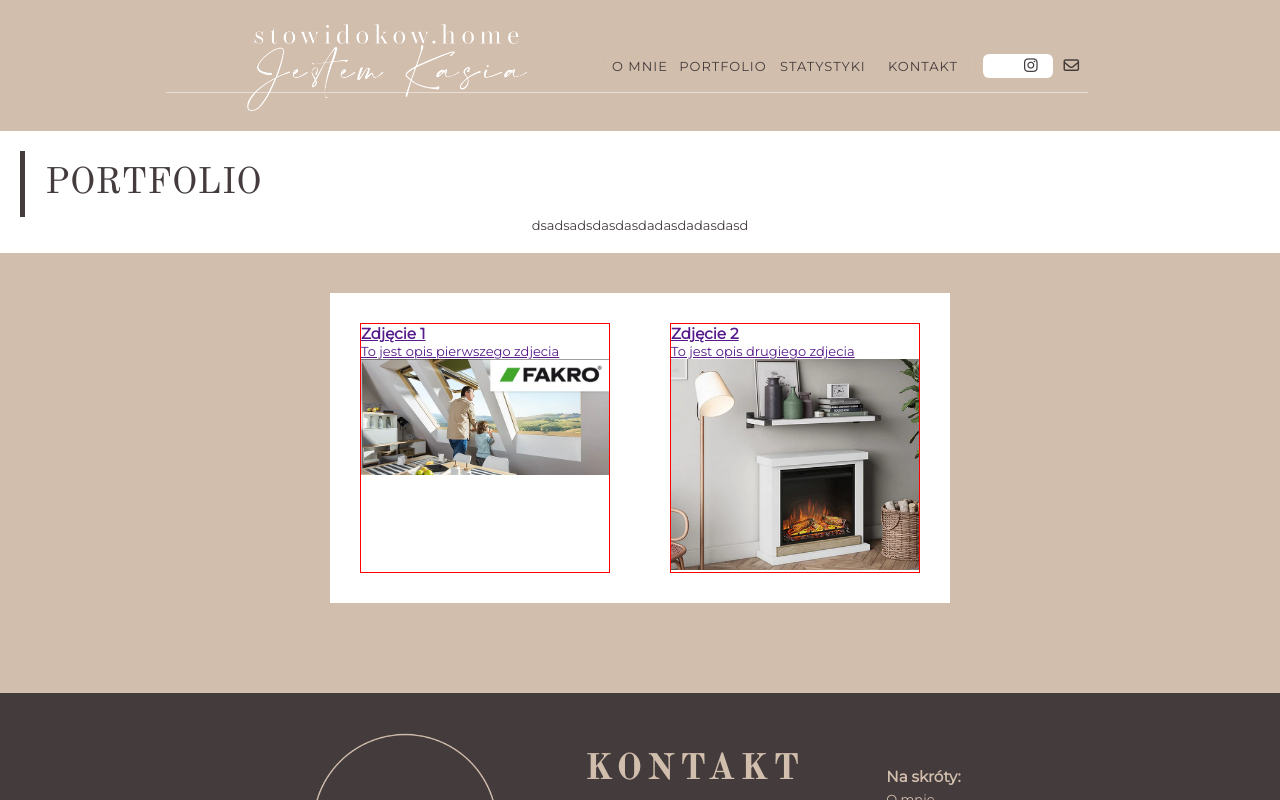
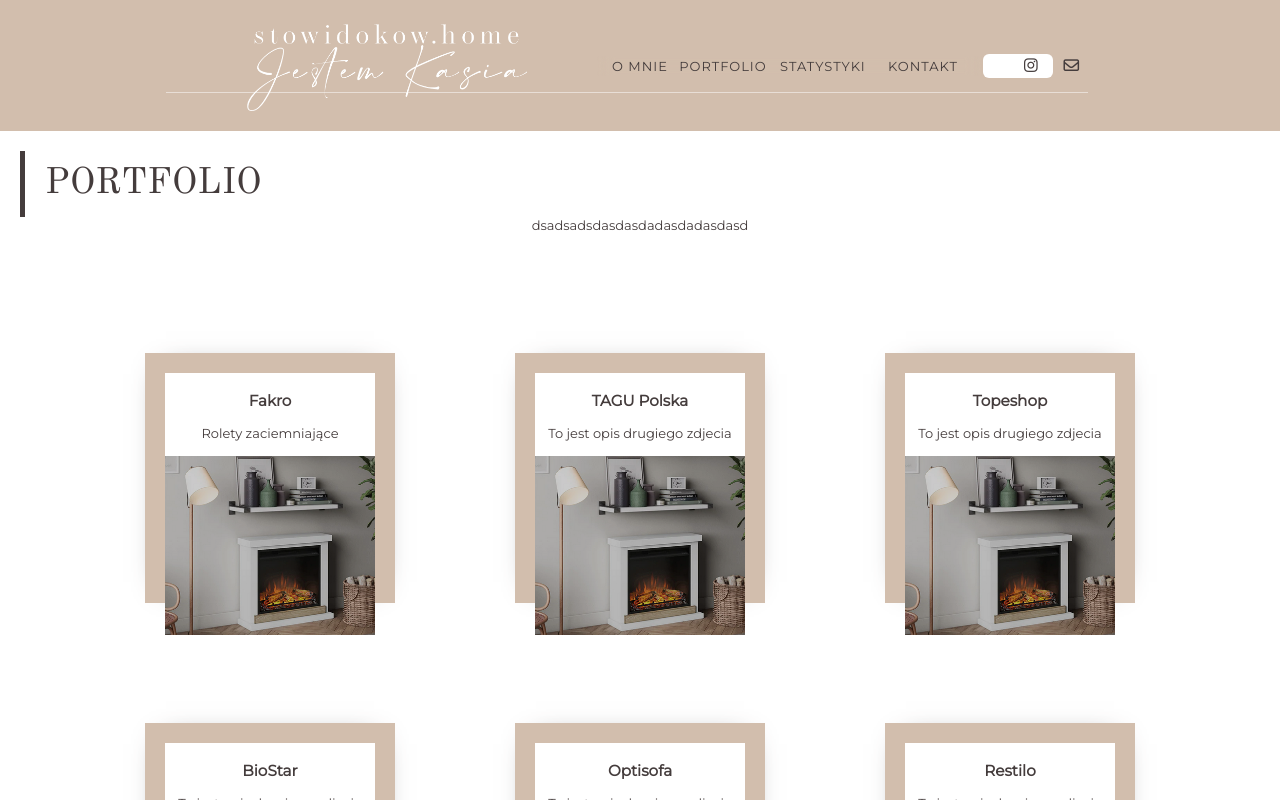
Before and after one commit to JerryWski/kathia-site, a React (Create React App) app: page /portfolio in a window 1280 px wide. Shown: the top 800 px of the page. Built offline with nearby package versions, Linux system fonts and the light colour scheme; a web font is replaced by a local one.

Commit message:
styling portfolio items, adding effects

```diff
--- a/src/imageList.js
+++ b/src/imageList.js
@@ -1,14 +1,40 @@
 export const imageList = [
   {
     id: 1,
-    image: require('./images/fakro_test.png'),
-    title: 'Zdjęcie 1',
-    text: 'To jest opis pierwszego zdjecia'
+    image: require('./images/tagu_test.png'),
+    title: 'Fakro',
+    text: 'Rolety zaciemniające',
+    link: 'https://www.instagram.com/reel/Chl1Ub0jhEc/?igshid=YmMyMTA2M2Y%3D'
   },
   {
     id: 2,
     image: require('./images/tagu_test.png'),
-    title: 'Zdjęcie 2',
+    title: 'TAGU Polska',
+    text: 'To jest opis drugiego zdjecia',
+    link: 'https://www.instagram.com/reel/CmI8ff_DUM2/?igshid=MDJmNzVkMjY%3D'
+  },
+  {
+    id: 3,
+    image: require('./images/tagu_test.png'),
+    title: 'Topeshop',
+    text: 'To jest opis drugiego zdjecia'
+  },
+  {
+    id: 4,
+    image: require('./images/tagu_test.png'),
+    title: 'BioStar',
+    text: 'To jest opis drugiego zdjecia'
+  },
+  {
+    id: 5,
+    image: require('./images/tagu_test.png'),
+    title: 'Optisofa',
+    text: 'To jest opis drugiego zdjecia'
+  },
+  {
+    id: 5,
+    image: require('./images/tagu_test.png'),
+    title: 'Restilo',
     text: 'To jest opis drugiego zdjecia'
   }
 ];
--- a/src/pages/Portfolio.module.css
+++ b/src/pages/Portfolio.module.css
@@ -1,5 +1,5 @@
 .portfolio_section {
-  background-color: var(--beige);
+  /* background-color: var(--beige); */
 }
 .portfolio_wrapper {
   display: flex;
@@ -36,16 +36,50 @@
   flex-wrap: wrap;
   justify-content: center;
   align-items: center;
+  padding-bottom: 30px;
   background-color: var(--white);
   list-style: none;
+  /* -webkit-box-shadow: 0px 0px 30px -16px rgba(68, 60, 60, 1);
+  -moz-box-shadow: 0px 0px 30px -16px rgba(68, 60, 60, 1);
+  box-shadow: 0px 0px 30px -16px rgba(68, 60, 60, 1); */
 }
 .portfolio_item {
-    border: 1px solid red;
   width: 250px;
   height: 250px;
-    margin: 30px;
+  margin: 60px;
+  padding: 20px;
+  background-color: var(--beige);
+  -webkit-box-shadow: 0px 0px 29px -21px rgba(68, 60, 60, 1);
+  -moz-box-shadow: 0px 0px 29px -21px rgba(68, 60, 60, 1);
+  box-shadow: 0px 0px 29px -21px rgba(68, 60, 60, 1);
+}
+.portfolio_description {
+  transform: scale(1);
+  transition: transform .3s linear;
+  text-align: center;
+}
+.portfolio_description:hover{
+  transform: scale(1.05);
+}
+.portfolio_description:hover .portfolio_image {
+  filter: brightness(100%);
+}
+.portfolio_links {
+  text-decoration: none;
+  color: var(--black);
 }
 .portfolio_image {
+  filter: brightness(80%);
   object-fit: contain;
   width: 100%;
+  transition: filter .3s linear;
 }
+.portfolio_title,
+.portfolio_text {
+  background-color: var(--white);
+  padding: 10px 5px 15px 5px;
+}
+.portfolio_title {
+  padding-top: 18px;
+  padding-bottom: 5px;
+}
--- a/src/pages/Portfolio.tsx
+++ b/src/pages/Portfolio.tsx
@@ -16,7 +16,7 @@
           <ul className={styles.portfolio_lists}>
             {imageList.map((item) => (
               <li key={item.id} className={styles.portfolio_item}>
-                <a href=''>
+                <a className={styles.portfolio_links} href={item.link}>
                   <div className={styles.portfolio_description}>
                     <h3 className={styles.portfolio_title}>{item.title}</h3>
                     <p className={styles.portfolio_text}>{item.text}</p>
```
Also changed, not shown: src/images/fakro_test.png (deleted). Lines whose indentation alone changed are shown as unchanged.
